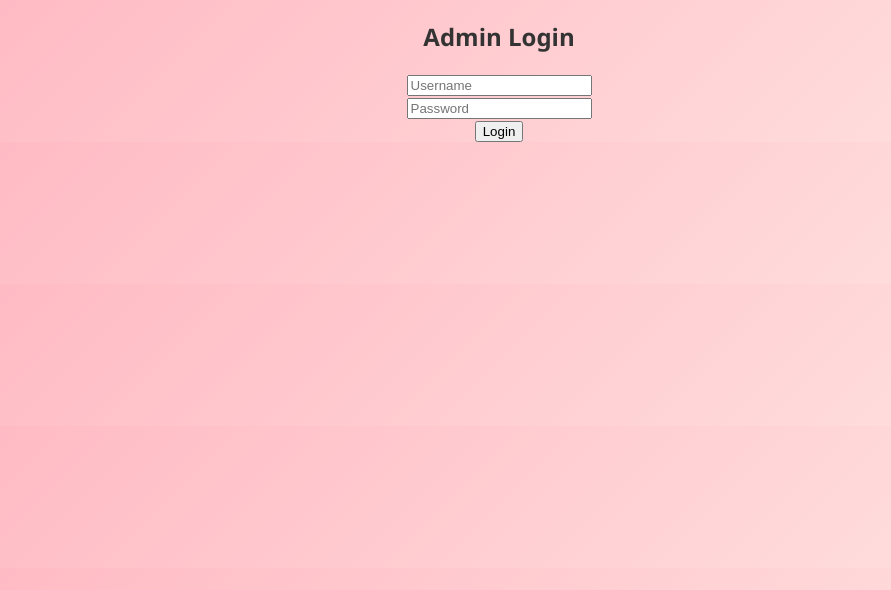
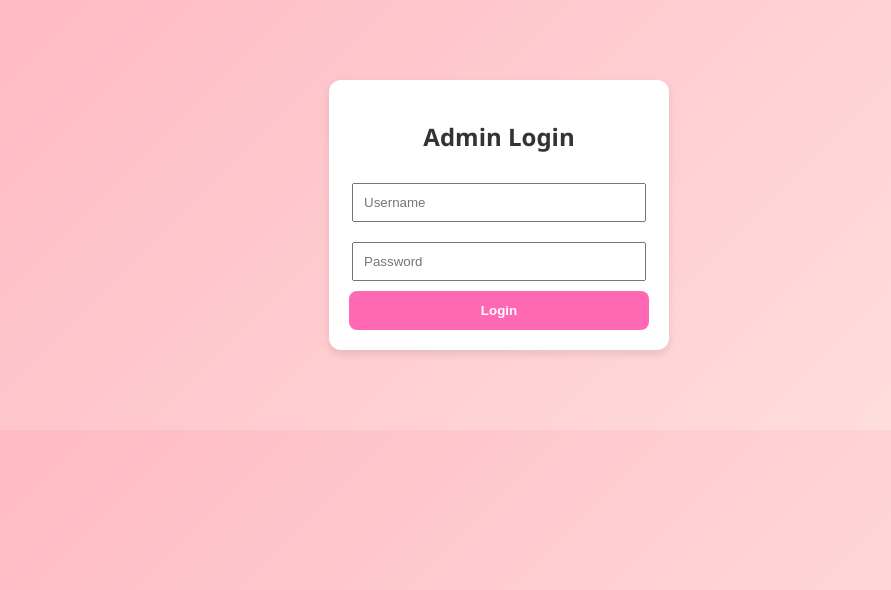
Before and after one commit to hs6660998-commits/seller-dashboard, a Flask app: template templates/admin_login.html in a window 1280 px wide. Shown: the top 590 px of the page, without its empty margins (141-1032 px from the left). Run offline with Flask 3, Linux system fonts and the light colour scheme; the template is opened without the code that fills it, so the values that code supplies are empty.

Commit message:
Update styles.css

```diff
--- a/static/styles.css
+++ b/static/styles.css
@@ -63,3 +63,46 @@
     text-decoration: none;
     font-weight: bold;
 }
+.login-box {
+    margin: 80px auto;
+    width: 300px;
+    padding: 20px;
+    background: white;
+    border-radius: 12px;
+    box-shadow: 0 4px 8px rgba(0,0,0,0.1);
+}
+
+.login-box input {
+    width: 90%;
+    padding: 10px;
+    margin: 10px 0;
+}
+
+.login-box button {
+    width: 100%;
+    padding: 12px;
+    background: #ff69b4;
+    color: white;
+    border: none;
+    border-radius: 8px;
+    font-weight: bold;
+}
+
+.error {
+    color: red;
+    font-weight: bold;
+}
+
+.dashboard {
+    padding: 40px;
+}
+
+.logout-btn {
+    display: inline-block;
+    margin-top: 20px;
+    padding: 10px 20px;
+    background: #ff1493;
+    color: white;
+    text-decoration: none;
+    border-radius: 8px;
+}
```
